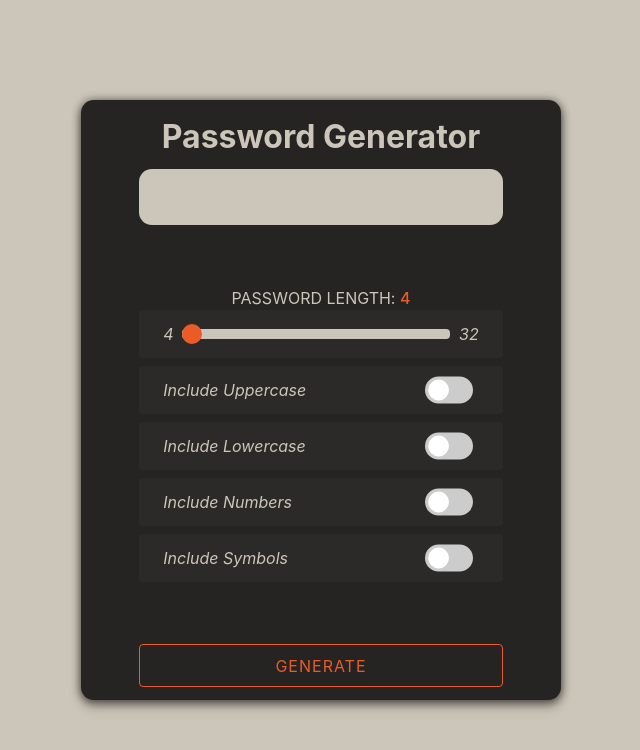
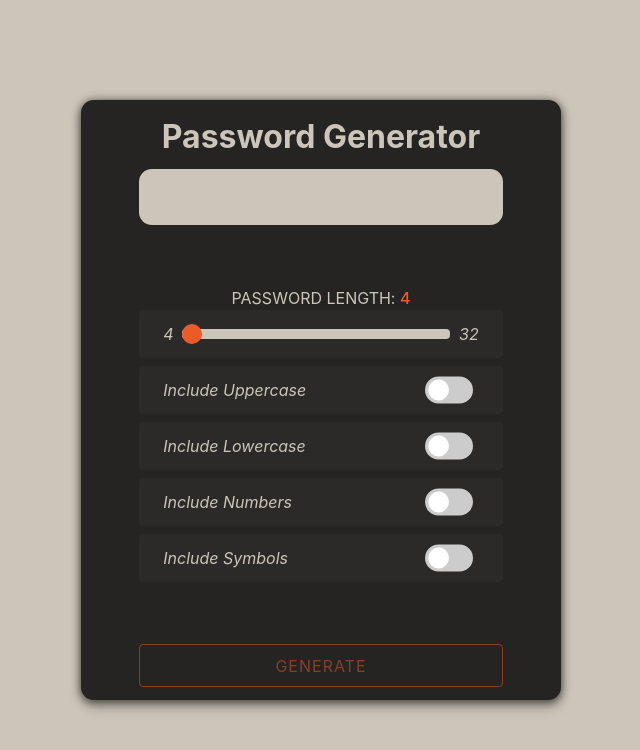
Before and after one commit to belk1ng/PasswordGenerator, a React (Create React App) app: page / in a window 1280 px wide. Shown: the top 750 px of the page, without its empty margins (319-959 px from the left). Built offline with nearby package versions, Linux system fonts and the light colour scheme.

Commit message:
Added disabled effect on btn when there are no password filters

```diff
--- a/src/components/Generator/Generator.jsx
+++ b/src/components/Generator/Generator.jsx
@@ -111,6 +111,9 @@ export const Generator = () => {
           <button
             className="password-generator__action generate"
             onClick={() => passwordGenerate(conf.length)}
+            disabled={
+              !(conf.uppercase || conf.lowercase || conf.numbers || conf.symbols)
+            }
           >
             Generate
           </button>
--- a/src/components/styles.scss
+++ b/src/components/styles.scss
@@ -40,6 +40,7 @@
 
     .password-generator__result-value {
       background: $gray;
+      cursor: pointer;
       width: 80%;
       height: 3.5rem;
       margin: 0 auto;
@@ -148,6 +149,16 @@
           background: $orange;
           color: $black;
         }
+
+        &:disabled {
+          opacity: 0.5;
+          cursor: default;
+
+          &:hover {
+            color: $orange;
+            background: transparent;
+          }
+        }
       }
     }
   }
```
